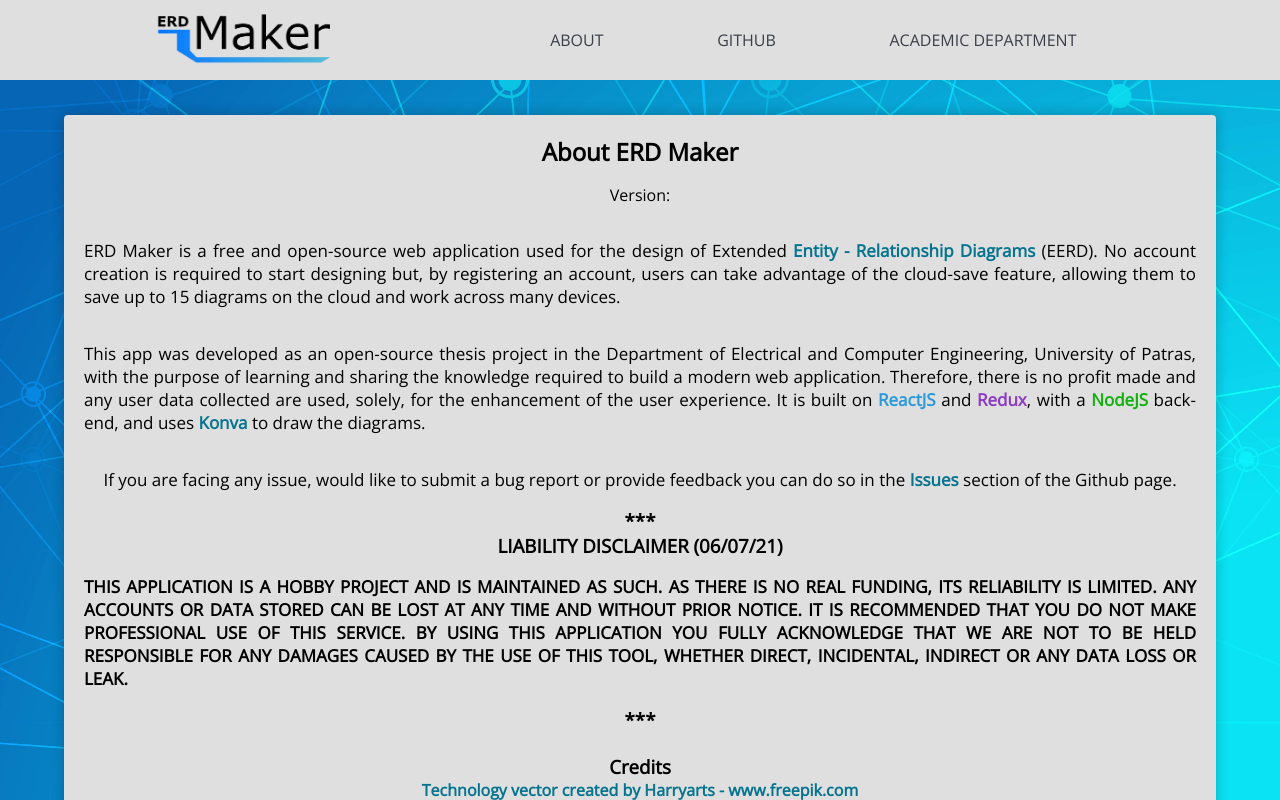
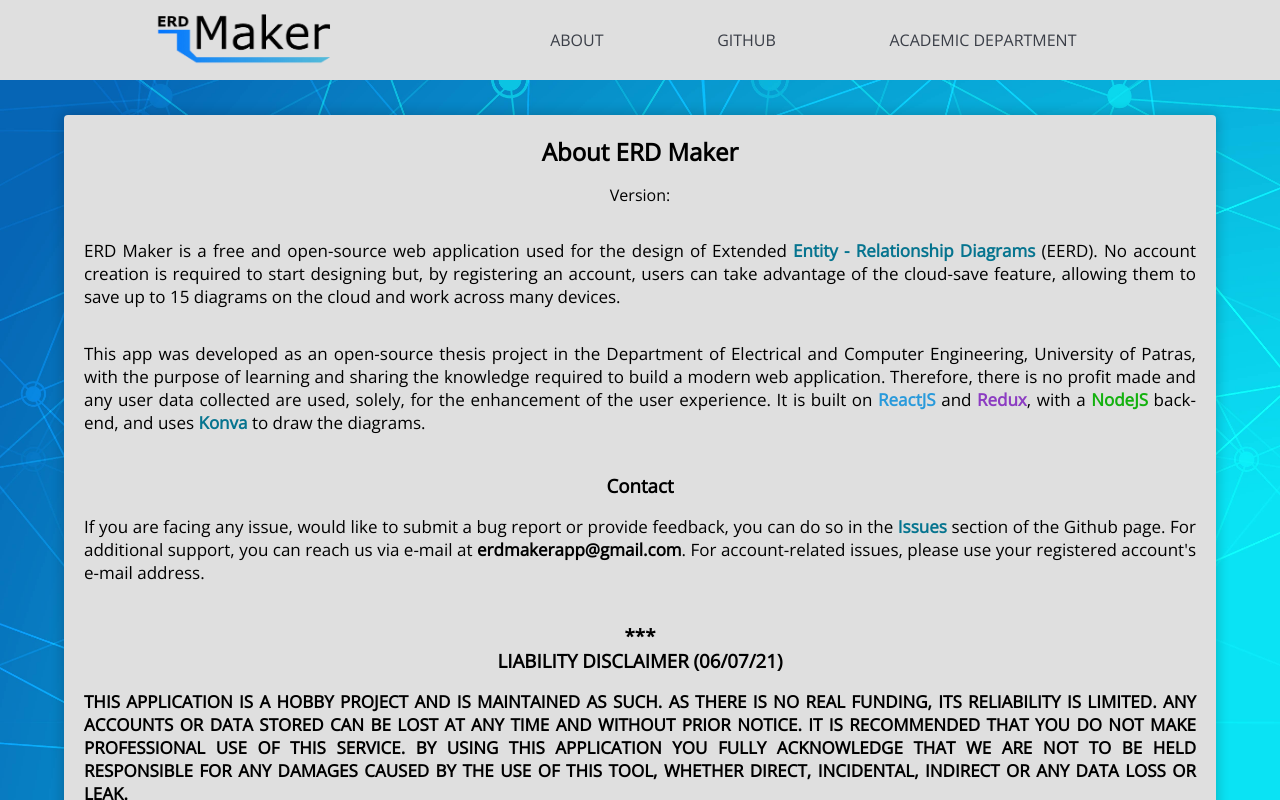
Before and after one commit to erdMaker/erdMaker, a React (Create React App) app: page /about in a window 1280 px wide. Built offline with nearby package versions, Linux system fonts and the light colour scheme; no server answers.

Commit message:
remade contact section of the about page

```diff
--- a/src/components/routes/About.jsx
+++ b/src/components/routes/About.jsx
@@ -63,10 +63,12 @@ const About = () => {
       {konvaLink} to draw the diagrams.
     </p>
   );
-  const paragraph3 = (
+  const contact = (
     <p className="about-text">
-      If you are facing any issue, would like to submit a bug report or provide feedback you can do so in the{" "}
-      {issuesLink} section of the Github page.
+      If you are facing any issue, would like to submit a bug report or provide feedback, you can do so in the{" "}
+      {issuesLink} section of the Github page. For additional support, you can reach us via e-mail at{" "}
+      <span style={{ fontWeight: "bold" }}>erdmakerapp@gmail.com</span>. For account-related issues, please use your
+      registered account's e-mail address.
     </p>
   );
   const disclaimer = (
@@ -87,7 +89,10 @@ const About = () => {
         <p>Version: {process.env.REACT_APP_VERSION}</p>
         {paragraph1}
         {paragraph2}
-        {paragraph3}
+        <br/>
+        <h3>Contact</h3>
+        {contact}
+        <br/>
         <h3>***</h3>
         <h3>LIABILITY DISCLAIMER (06/07/21)</h3>
         {disclaimer}
```
